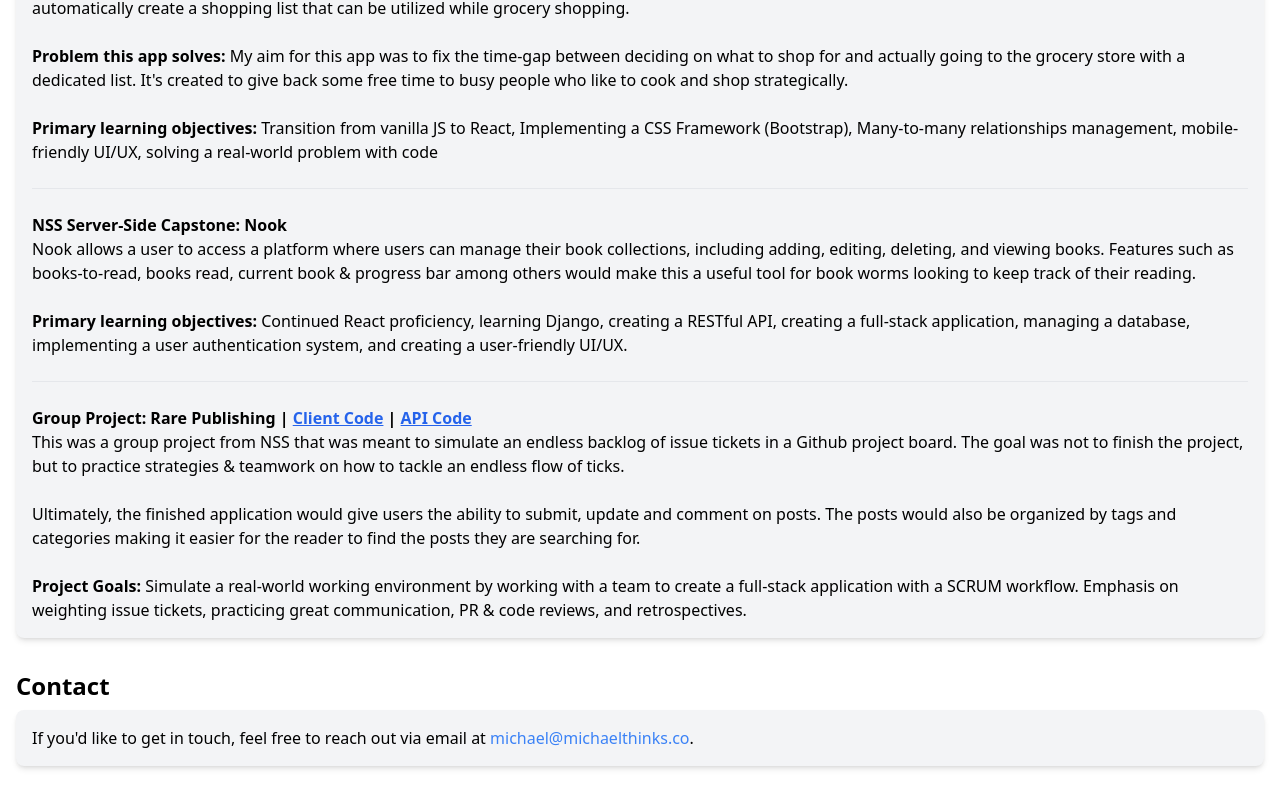
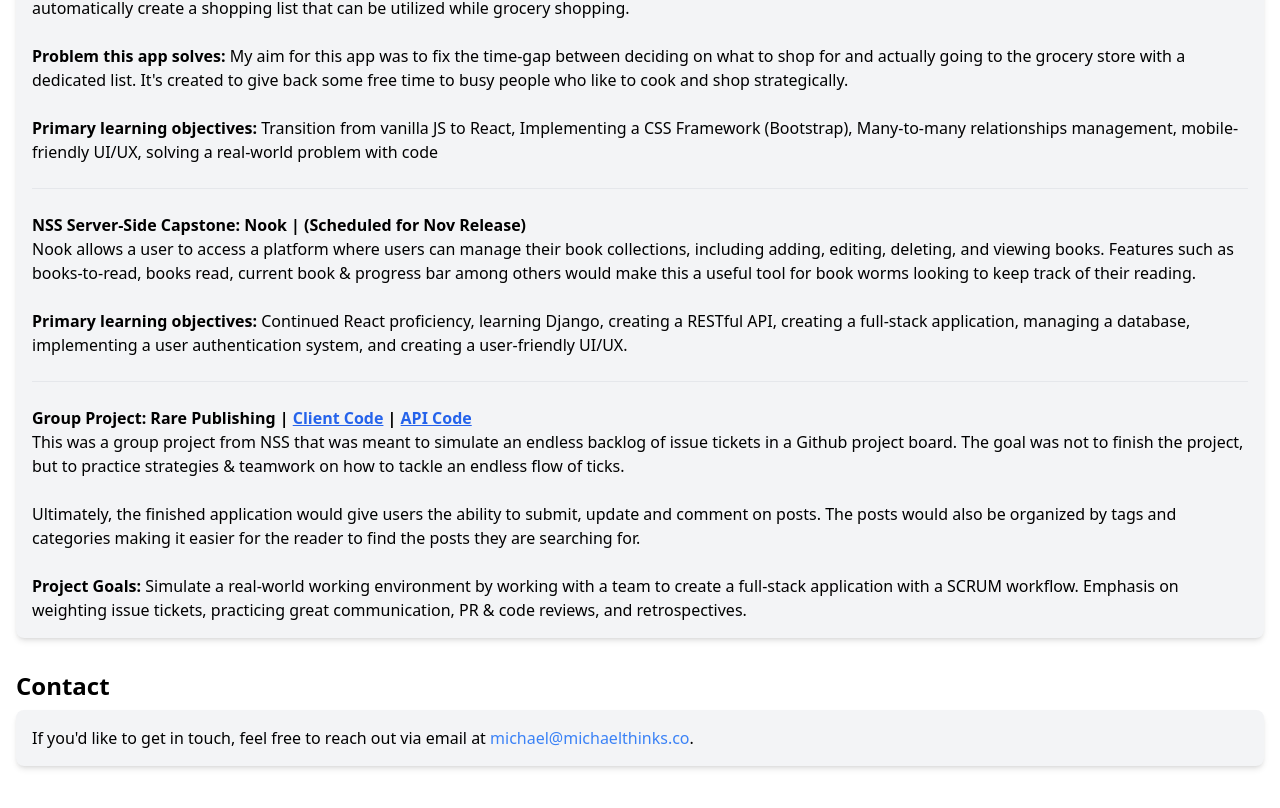
Before and after one commit to MichaelGalo/Dev-Portfolio, a React (Vite) app: page / in a window 1280 px wide. Shown: the part 888-1696 px from the top of the page. Built offline with nearby package versions, Linux system fonts and the light colour scheme.

Commit message:
Created new-tab links

```diff
--- a/src/App.jsx
+++ b/src/App.jsx
@@ -12,7 +12,6 @@ function App() {
           element={
             <>
               {<Navbar />}
-              {/* {<ThemeToggle />} */}
               <Outlet />
             </>
           }
--- a/src/components/views/Home.jsx
+++ b/src/components/views/Home.jsx
@@ -58,7 +58,7 @@ export const Home = () => {
                         <hr />
                         <br />
                         <div>
-                            <h3><strong>NSS Server-Side Capstone: Nook</strong></h3>
+                            <h3><strong>NSS Server-Side Capstone: Nook | (Scheduled for Nov Release)</strong></h3>
                             <p>Nook allows a user to access a platform where users can manage their book collections, including adding, editing, deleting, and viewing books. Features such as books-to-read, books read, current book & progress bar among others would make this a useful tool for book worms looking to keep track of their reading.</p>
                             <br />
                             <strong>Primary learning objectives: </strong>
```
